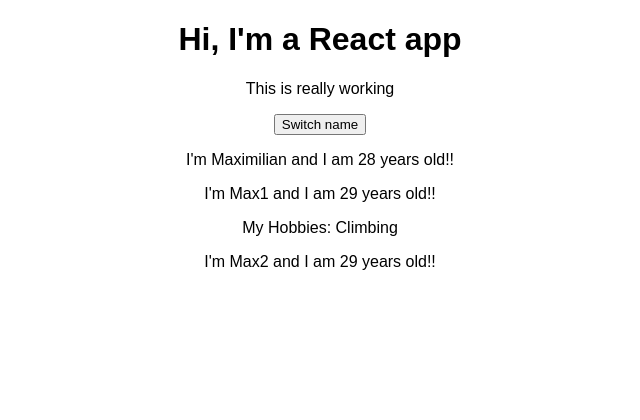
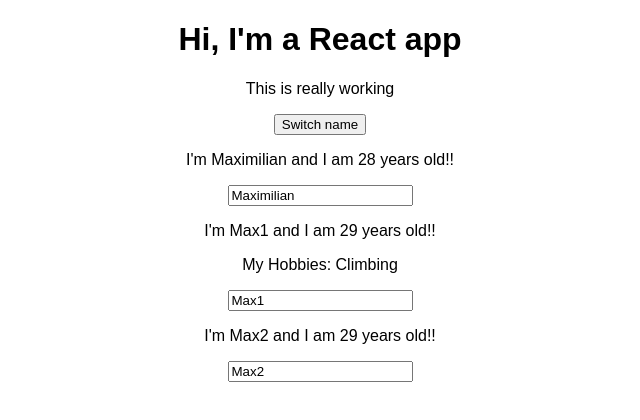
Before and after one commit to cristinadoroftei/FirstReactProject, a React (Create React App) app: page / in a window 1280 px wide. Shown: the top 420 px of the page, without its empty margins (320-960 px from the left). Built offline with nearby package versions, Linux system fonts and the light colour scheme.

Commit message:
How to target an event on a child component

```diff
--- a/src/App.js
+++ b/src/App.js
@@ -14,25 +14,36 @@
   };
 
 
-  switchNameHandler = () => {
+  switchNameHandler = (newName) => {
     // console.log('Was clicked!')
     // DON'T DO THIS: this.state.persons[0].name = "Cristina";
     //This method ensures that react knows about the update of the state and re renders the dom
     this.setState({
       persons: [
-        { name: "Jens", age: 28 },
+        { name: newName, age: 28 },
         { name: "Max1", age: 29 },
         { name: "Max2", age: 70 },
       ]
     });
   };
 
+  nameChangedHandler = (event) => {
+    this.setState({
+      persons: [
+        { name: 'Max', age: 28 },
+        //extract the target, which is the input value, and get the value attribute from it
+        { name: event.target.value, age: 29 },
+        { name: "Max2", age: 70 },
+      ]
+    });
+  }
+
   render() {
     return (
       <div className="App">
         <h1>Hi, I'm a React app</h1>
         <p>This is really working</p>
-        <button onClick={this.switchNameHandler}>Switch name</button>
+        <button onClick={() => this.switchNameHandler('Jens')}>Switch name</button>
         <Person
           name={this.state.persons[0].name}
           age={this.state.persons[0].age}
@@ -40,6 +51,8 @@
         <Person
           name={this.state.persons[1].name}
           age={this.state.persons[1].age}
+          click={this.switchNameHandler.bind(this, "Jens!!!!!")}
+          changed = {this.nameChangedHandler}
         >
           My Hobbies: Climbing
         </Person>
--- a/src/Person/Person.js
+++ b/src/Person/Person.js
@@ -4,12 +4,12 @@
 const person = (props) => {
     return (
         <div>
-            <p>I'm {props.name}  and I am {props.age} years old!!</p>
+            <p onClick={props.click}>I'm {props.name}  and I am {props.age} years old!!</p>
             <p>{props.children}</p>
+            <input type="text" onChange={props.changed} value={props.name}></input>
         </div>
 
     )
 };
 
-
 export default person;
```
